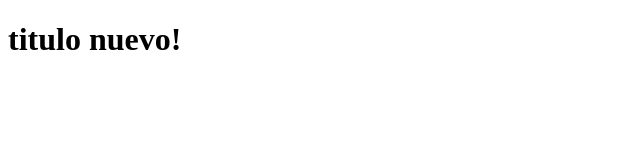
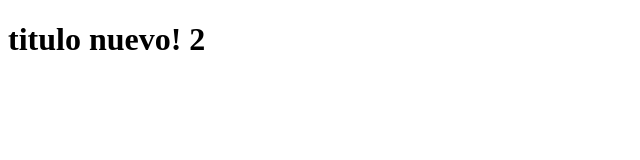
Before and after one commit to jaimearango12/HW-git, a plain HTML site: page index.html in a window 1280 px wide. Shown: the full height of the page, 0-640 px from the left. Drawn offline with Linux system fonts and the light colour scheme.

Commit message:
Se modifico index nuevamente

```diff
--- a/index.html
+++ b/index.html
@@ -7,6 +7,6 @@
     <title>Demo Git</title>
 </head>
 <body>
-    <h1>titulo nuevo!</h1>
+    <h1>titulo nuevo! 2</h1>
 </body>
 </html>
```
